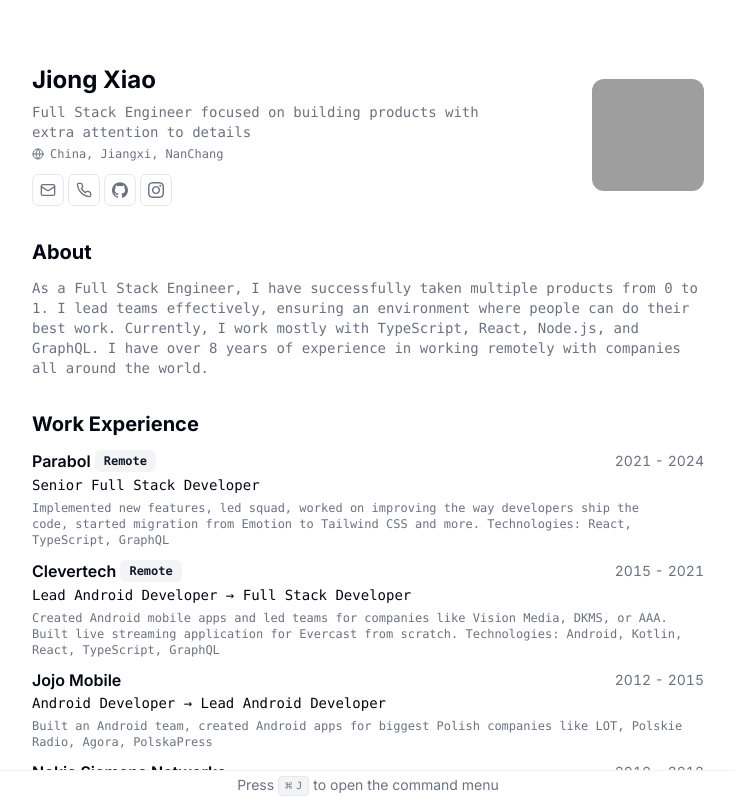
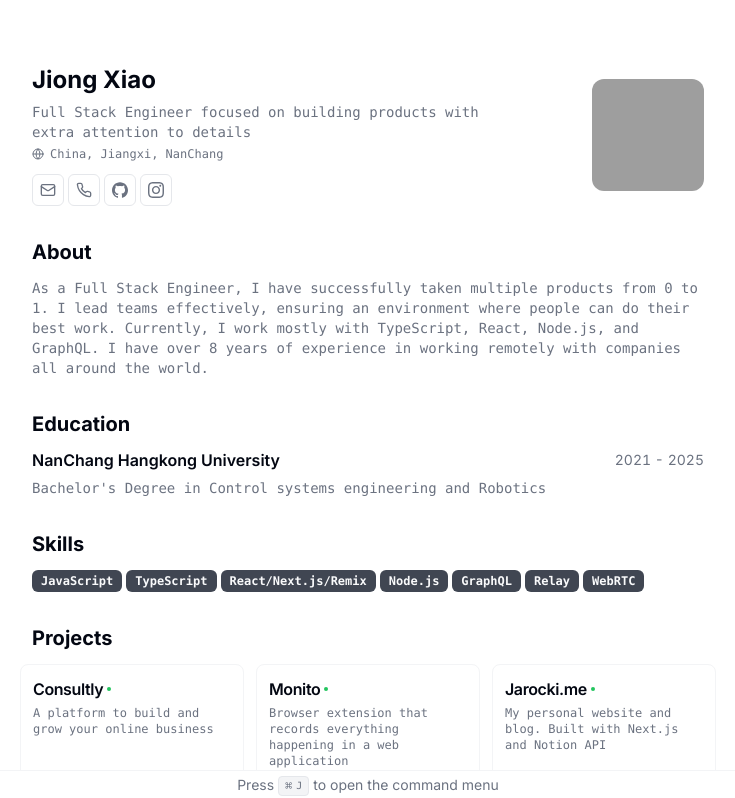
Before and after one commit to aqpower/aqpower_cv, a Next.js app: page / in a window 1280 px wide. Shown: the top 798 px of the page, without its empty margins (272-1007 px from the left). Built offline with nearby package versions, Linux system fonts and the light colour scheme; grey boxes are pictures that could not be loaded.

Commit message:
删除工作部分

```diff
--- a/src/app/page.tsx
+++ b/src/app/page.tsx
@@ -98,7 +98,7 @@ export default function Page() {
             {RESUME_DATA.summary}
           </p>
         </Section>
-        <Section>
+        {/* <Section>
           <h2 className="text-xl font-bold">Work Experience</h2>
           {RESUME_DATA.work.map((work) => {
             return (
@@ -137,7 +137,7 @@ export default function Page() {
               </Card>
             );
           })}
-        </Section>
+        </Section> */}
         <Section>
           <h2 className="text-xl font-bold">Education</h2>
           {RESUME_DATA.education.map((education) => {
```
